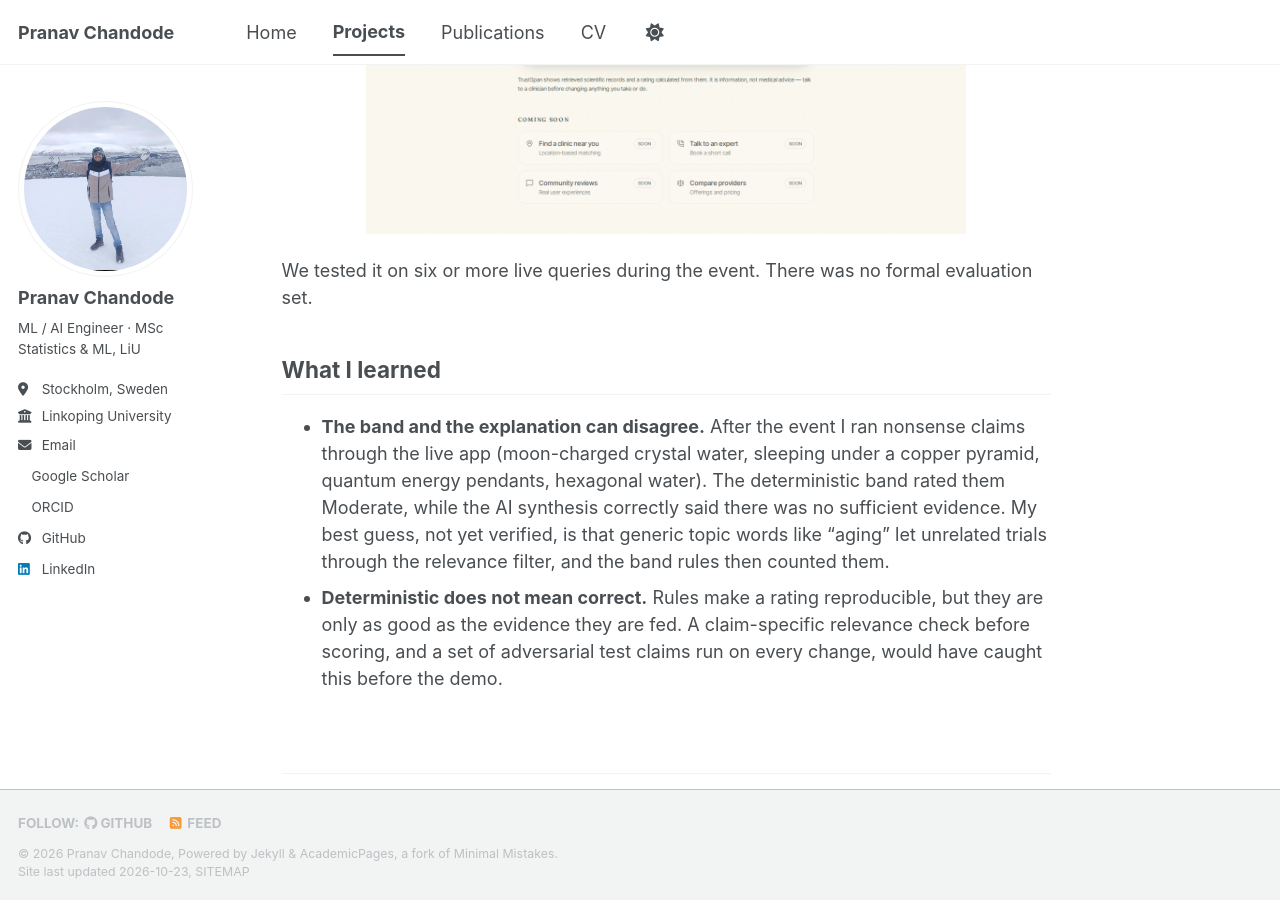
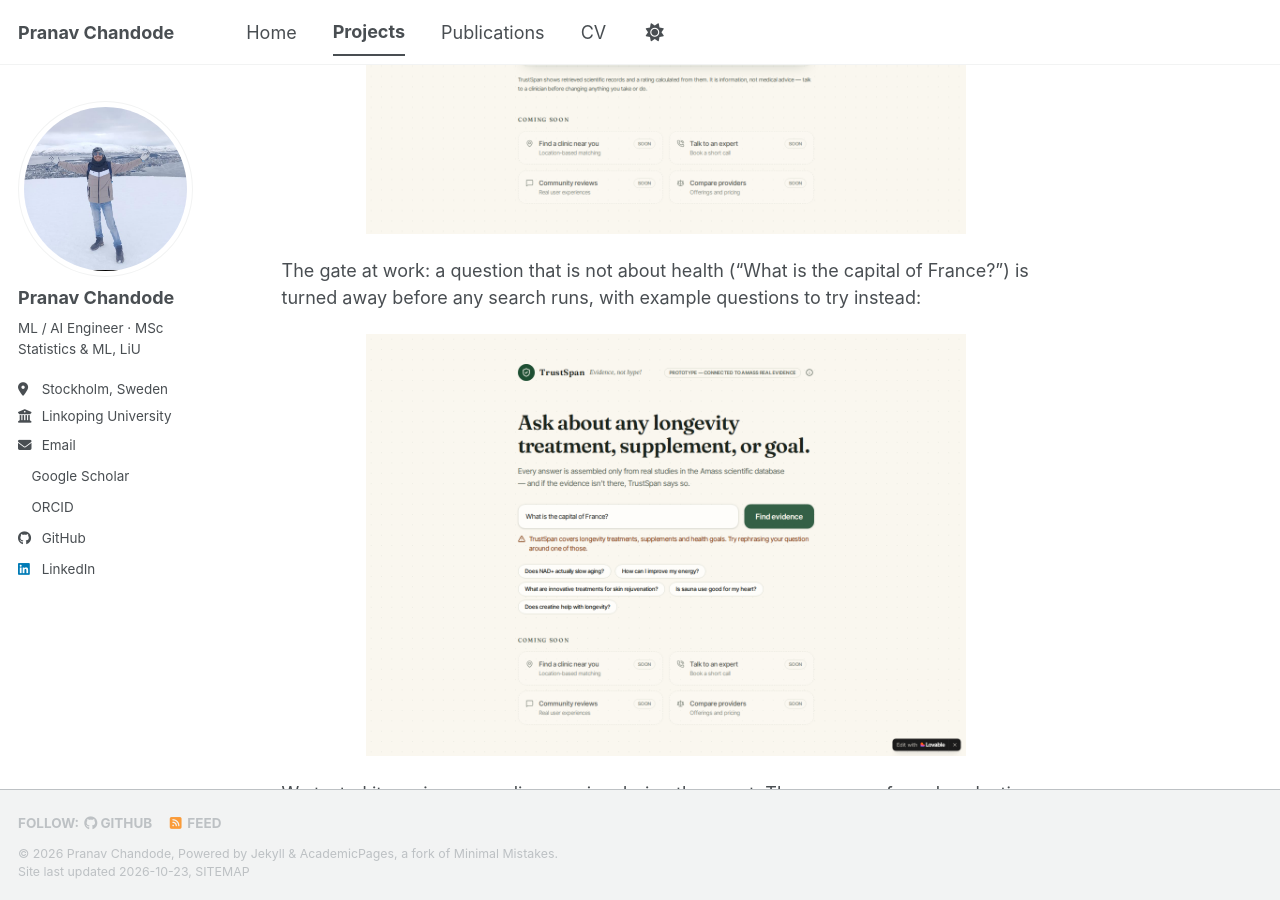
Before and after one commit to PranavC225/PranavC225.github.io, a Jekyll site: the page built from _portfolio/trustspan.md, in a window 1280 px wide and 900 px high, scrolled down 3623 px. Built offline with Jekyll 4.4.1, drawn with Linux system fonts in a browser that asks for light colours; a style sheet for code colours, icons or effects is not loaded.

Commit message:
chore(portfolio): add TrustSpan gate refusal screenshot (PRA-5)
Co-Authored-By: Claude Opus 5.5 <noreply@anthropic.com>
Claude-Session: https://claude.ai/code/session_016zidApghbyPHyChF2zuEdC

```diff
--- a/_portfolio/trustspan.md
+++ b/_portfolio/trustspan.md
@@ -60,6 +60,10 @@ A real query, "Does creatine improve muscle strength in older adults?", rated St
 
 ![TrustSpan result card for a creatine claim, rated Strong, showing the evidence ladder, study counts and the AI synthesis with citations]({{ base_path }}/images/trustspan-result.png){: .align-center width="600"}
 
+The gate at work: a question that is not about health ("What is the capital of France?") is turned away before any search runs, with example questions to try instead:
+
+![TrustSpan rejecting a non-health question with a prompt to rephrase it around longevity treatments, supplements or health goals]({{ base_path }}/images/trustspan-refusal.png){: .align-center width="600"}
+
 We tested it on six or more live queries during the event. There was no formal evaluation set.
 
 ## What I learned
```
Also changed, not shown: images/trustspan-refusal.png (added).
